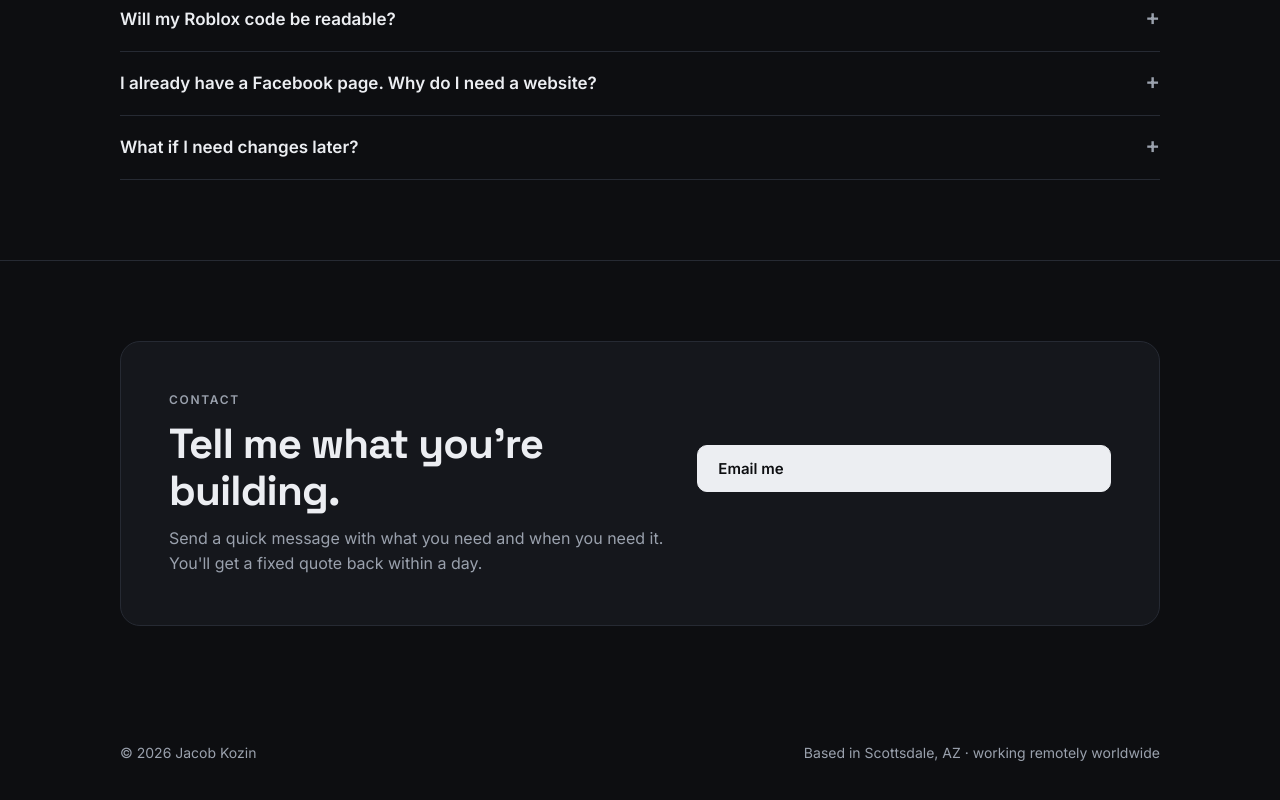
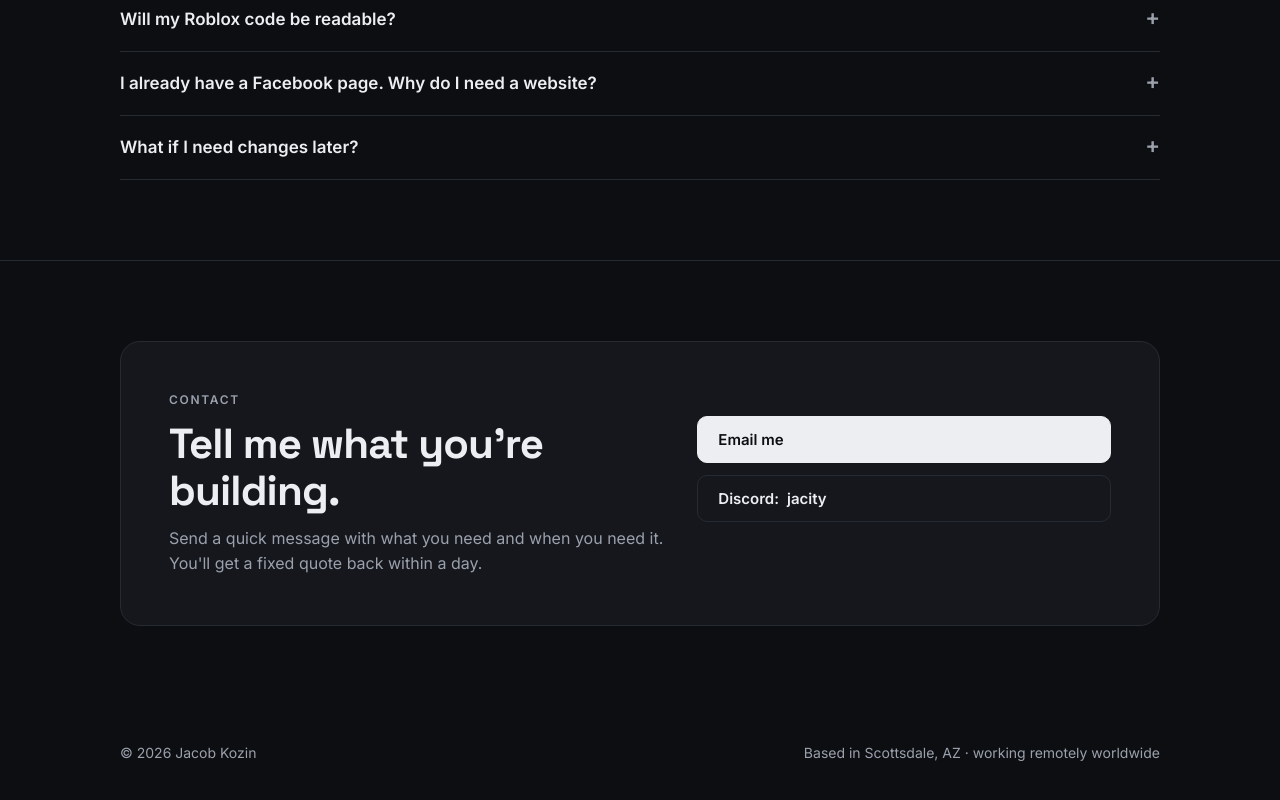
Before and after one commit to jacobkozin/jacobkozin.github.io, a plain HTML site: page index.html in a window 1280 px wide. Shown: the part 3806-4606 px from the top of the page. Drawn offline with Linux system fonts and the light colour scheme.

Commit message:
Add Discord username

```diff
--- a/index.html
+++ b/index.html
@@ -284,7 +284,7 @@ RoundService → InRound</div>
   const CONFIG = {
     name:    "Jacob Kozin",
     email:   "jacob.kozin1@gmail.com",
-    discord: "",            // leave empty to hide the Discord button
+    discord: "jacity",      // leave empty to hide the Discord button
     github:  "https://github.com/jacobkozin/roblox-systems",
     area:    "Scottsdale, AZ"
   };
```
